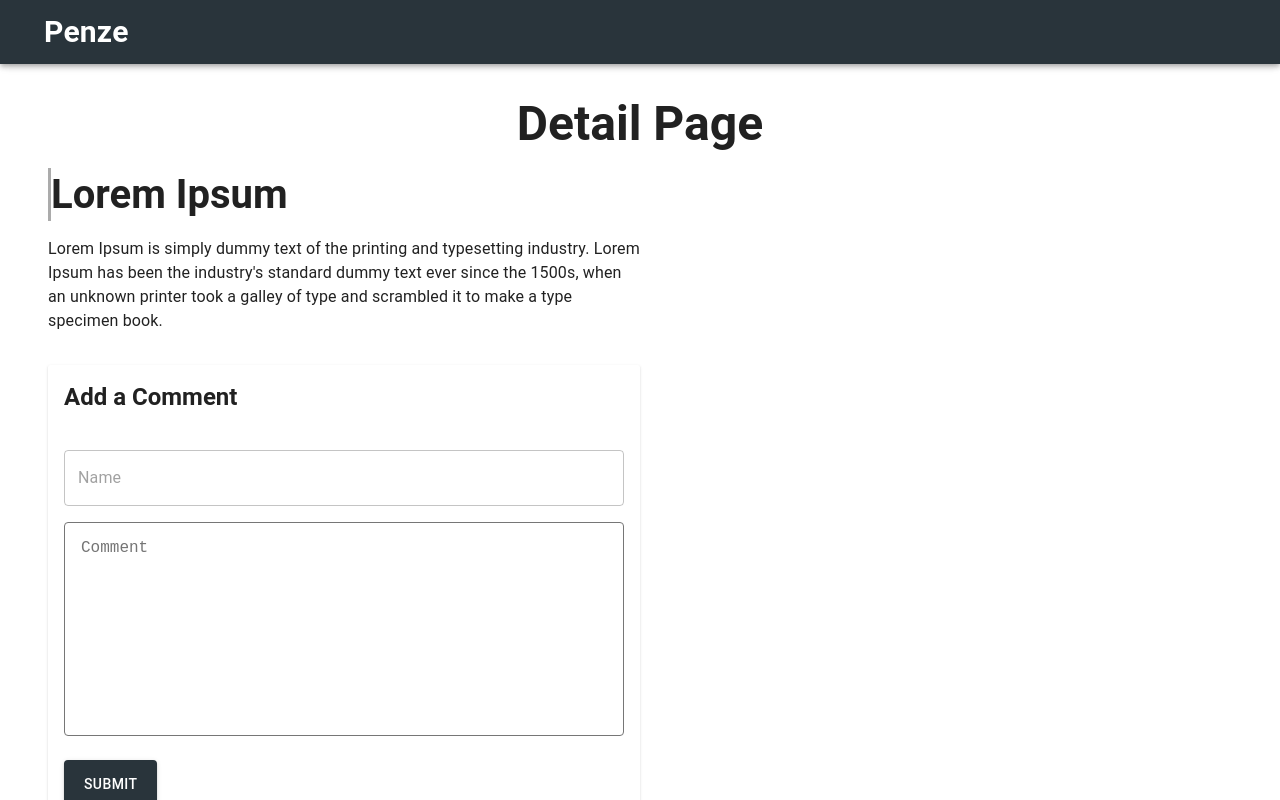
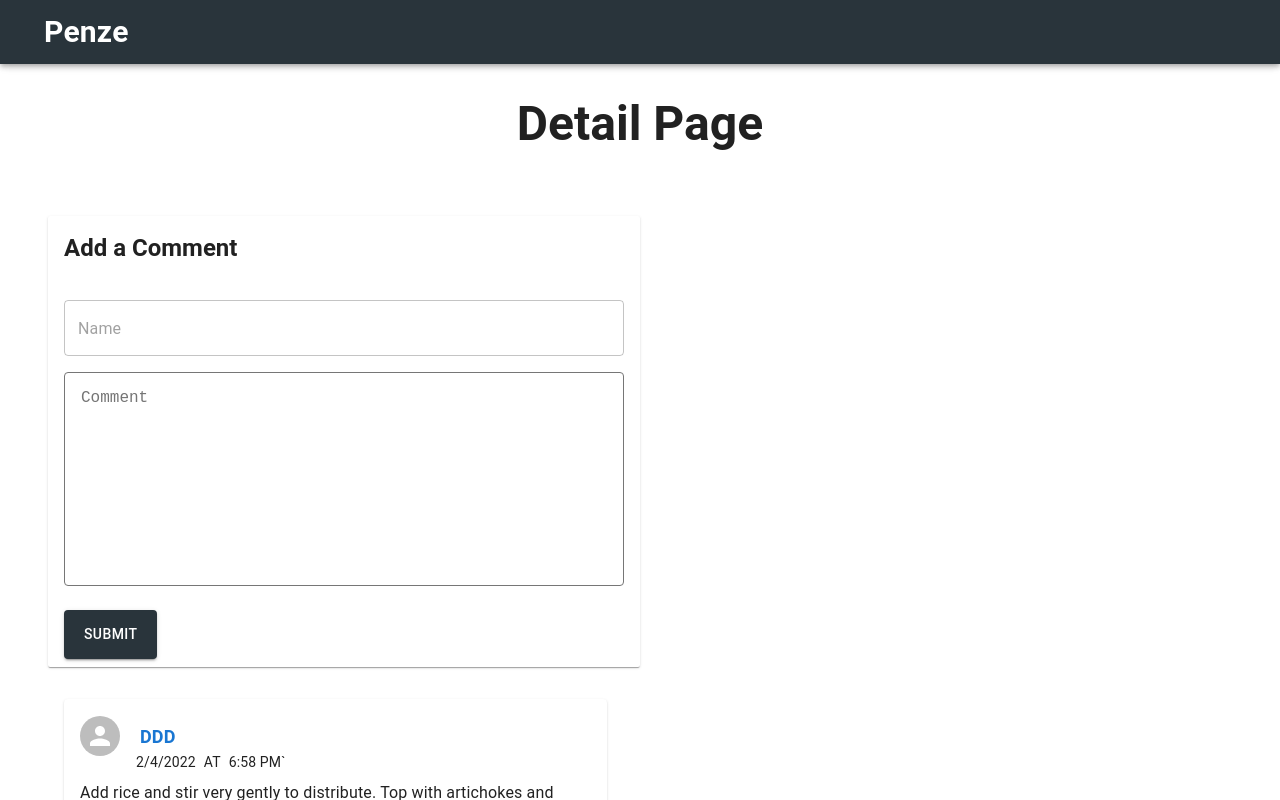
Before and after one commit to usmangq12/penze, a React (Create React App) app in the folder packages/client/: page /details in a window 1280 px wide. Shown: the top 800 px of the page. Built offline with nearby package versions, Linux system fonts and the light colour scheme.

Commit message:
work on Detail page(data dispaly of selected Blog on detail page)

```diff
--- a/packages/client/src/pages/Details.tsx
+++ b/packages/client/src/pages/Details.tsx
@@ -11,11 +11,12 @@
 } from "@mui/material";
 import { TextField } from "../shared/TextField";
 import { TextArea } from "../shared/TextArea";
-// import { Button } from "../shared/Button";
-import { useState } from "react";
+import { useSelector } from "react-redux";
+import { useEffect, useState } from "react";
 import { Comment } from "../types";
+import { useParams } from "react-router-dom";
+
 export const Details = () => {
-  const location = useLocation();
   const [name, setName] = useState("");
   const [message, setMessage] = useState("");
   const [comment, setComments] = useState<Comment[]>([]);
@@ -31,6 +32,9 @@
   const showInput = () => {
     setInput(!openInput);
   };
+
+  const detail = useSelector(({ blogs }: any) => blogs.selectedBlogDetails);
+
   return (
     <Grid
       container
@@ -64,7 +68,7 @@
               fontWeight: "750",
             }}
           >
-            Lorem Ipsum
+            {detail.title}
           </Typography>
         </Grid>
 
@@ -79,12 +83,7 @@
             mt: 2,
           }}
         >
-          <Typography variant="body1">
-            Lorem Ipsum is simply dummy text of the printing and typesetting
-            industry. Lorem Ipsum has been the industry's standard dummy text
-            ever since the 1500s, when an unknown printer took a galley of type
-            and scrambled it to make a type specimen book.
-          </Typography>
+          <Typography variant="body1">{detail.content}</Typography>
         </Grid>
         <Grid
           xs={12}
```
